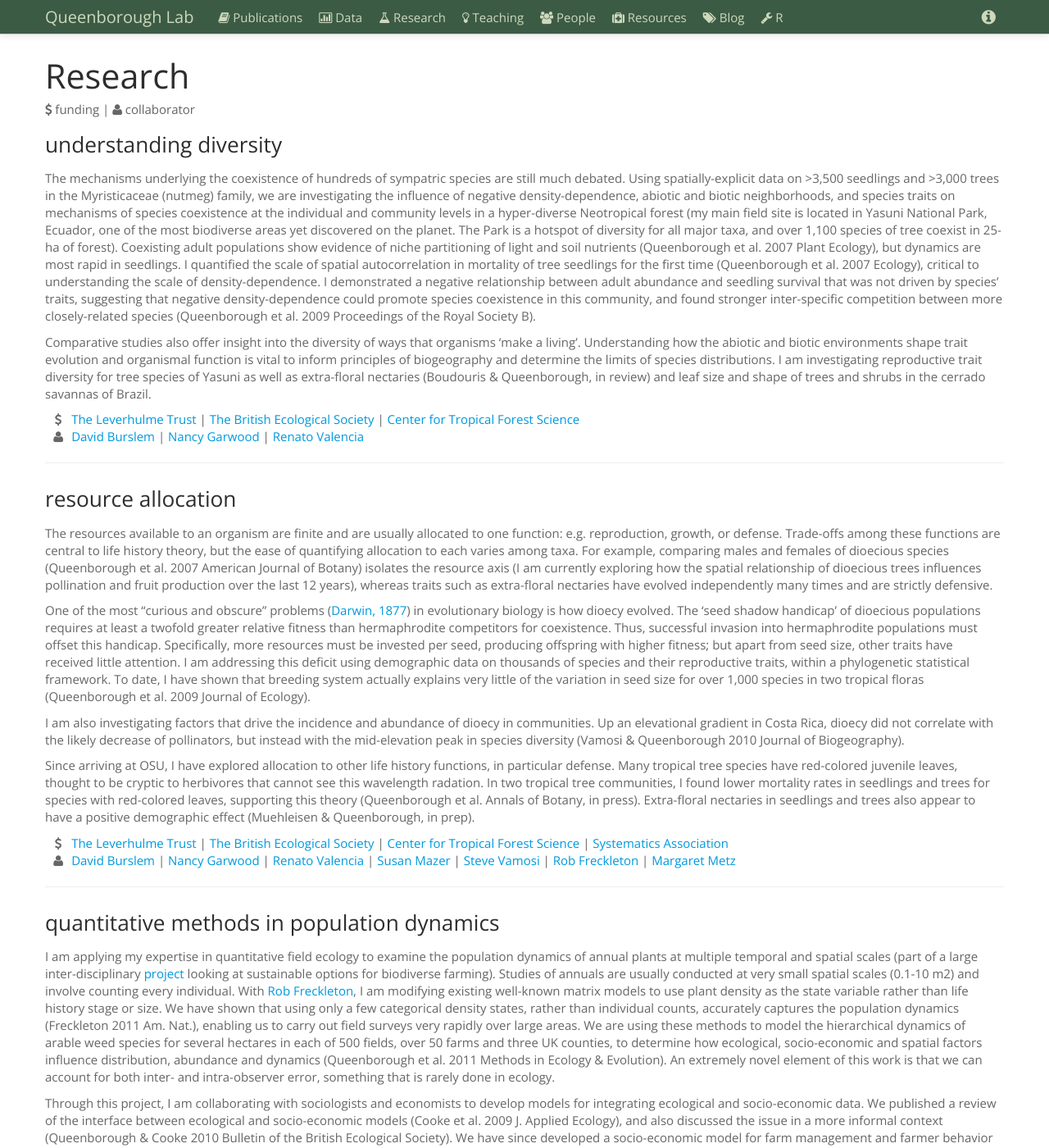
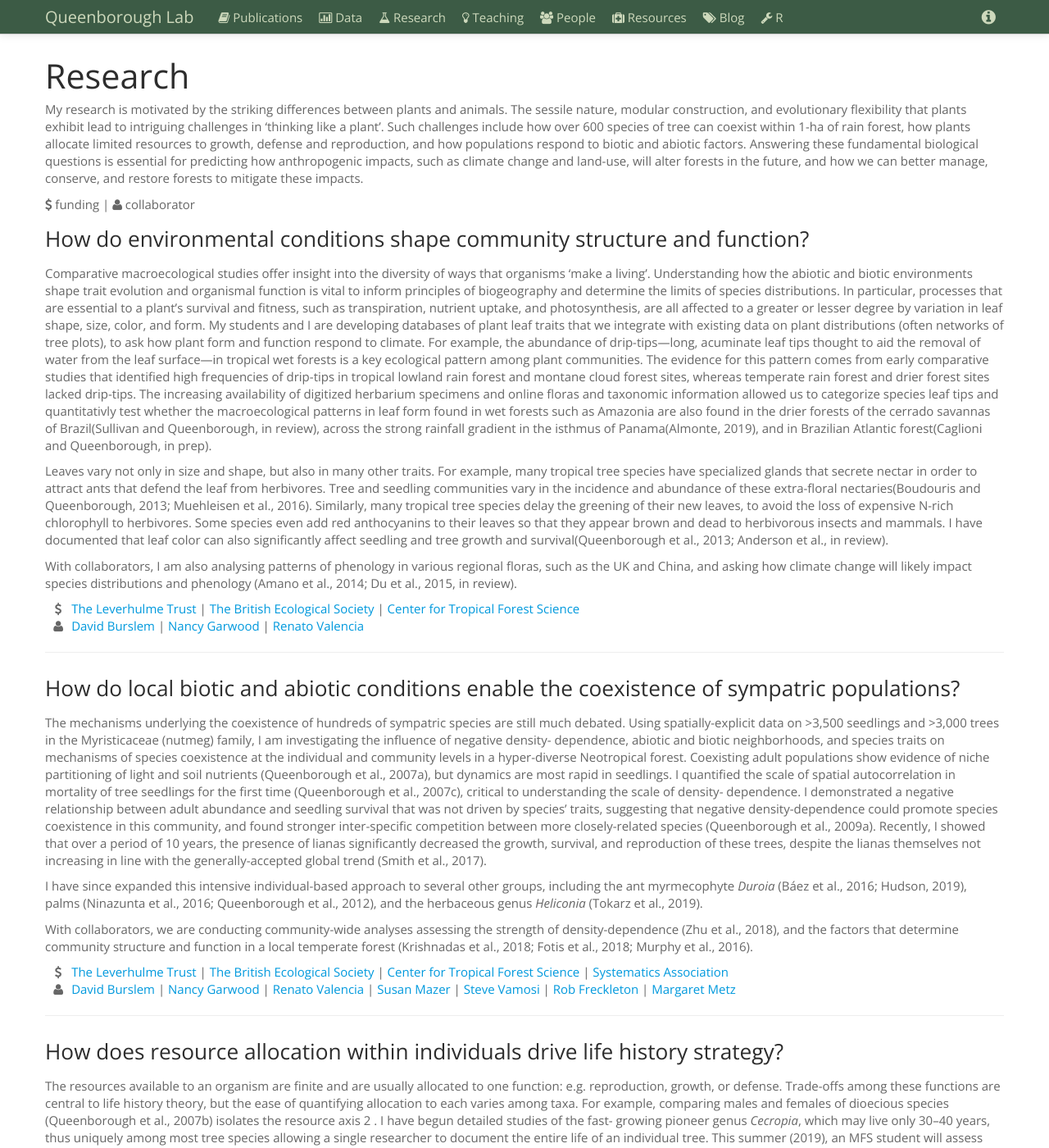
Before and after one commit to saq/saq.github.io, a Jekyll site: the page built from research.md, in a window 1280 px wide and 1400 px high. Shown: the whole window at 82% size. Built offline with Jekyll 4.4.1, drawn with Linux system fonts in a browser that asks for light colours; some of the changed text lies outside the part shown.

Commit message:
Update research.md

```diff
--- a/research.md
+++ b/research.md
@@ -6,16 +6,53 @@ title: Research
 
 # Research
 
+My research is motivated by the striking differences between plants and animals. The
+sessile nature, modular construction, and evolutionary flexibility that plants exhibit lead
+to intriguing challenges in ‘thinking like a plant’. Such challenges include how over
+600 species of tree can coexist within 1-ha of rain forest, how plants allocate limited
+resources to growth, defense and reproduction, and how populations respond to biotic
+and abiotic factors. Answering these fundamental biological questions is essential for
+predicting how anthropogenic impacts, such as climate change and land-use, will alter
+forests in the future, and how we can better manage, conserve, and restore forests to
+mitigate these impacts.
+
 <div>
 <p> <span class="showtooltip" title="funding source"><i class="icon-dollar"> </i></span> funding | <span class="showtooltip" title="collaborators"><i class="icon-user"> </i></span> collaborator </p>
 </div>
 
 
-### understanding diversity
+### How do environmental conditions shape community structure and function?
 
-The mechanisms underlying the coexistence of hundreds of sympatric species are still much debated. Using spatially-explicit data on >3,500 seedlings and >3,000 trees in the Myristicaceae (nutmeg) family, we are investigating the influence of negative density-dependence, abiotic and biotic neighborhoods, and species traits on mechanisms of species coexistence at the individual and community levels in a hyper-diverse Neotropical forest (my main field site is located in Yasuni National Park, Ecuador, one of the most biodiverse areas yet discovered on the planet. The Park is a hotspot of diversity for all major taxa, and over 1,100 species of tree coexist in 25-ha of forest). Coexisting adult populations show evidence of niche partitioning of light and soil nutrients (Queenborough et al. 2007 Plant Ecology), but dynamics are most rapid in seedlings. I quantified the scale of spatial autocorrelation in mortality of tree seedlings for the first time (Queenborough et al. 2007 Ecology), critical to understanding the scale of density-dependence. I demonstrated a negative relationship between adult abundance and seedling survival that was not driven by species' traits, suggesting that negative density-dependence could promote species coexistence in this community, and found stronger inter-specific competition between more closely-related species (Queenborough et al. 2009 Proceedings of the Royal Society B).
+Comparative macroecological studies offer insight into the diversity of ways that organisms ‘make a living’. Understanding how the abiotic and biotic environments shape trait
+evolution and organismal function is vital to inform principles of biogeography and determine the limits of species distributions. In particular, processes that are essential to a
+plant’s survival and fitness, such as transpiration, nutrient uptake, and photosynthesis,
+are all affected to a greater or lesser degree by variation in leaf shape, size, color, and
+form. My students and I are developing databases of plant leaf traits that we integrate
+with existing data on plant distributions (often networks of tree plots), to ask how plant
+form and function respond to climate. For example, the abundance of drip-tips—long,
+acuminate leaf tips thought to aid the removal of water from the leaf surface—in tropical wet forests is a key ecological pattern among plant communities. The evidence for
+this pattern comes from early comparative studies that identified high frequencies of
+drip-tips in tropical lowland rain forest and montane cloud forest sites, whereas temperate rain forest and drier forest sites lacked drip-tips. The increasing availability of
+digitized herbarium specimens and online floras and taxonomic information allowed
+us to categorize species leaf tips and quantitativly test whether the macroecological patterns in leaf form found in wet forests such as Amazonia are also found in the drier
+forests of the cerrado savannas of Brazil(Sullivan and Queenborough, in review), across
+the strong rainfall gradient in the isthmus of Panama(Almonte, 2019), and in Brazilian
+Atlantic forest(Caglioni and Queenborough, in prep).
 
-Comparative studies also offer insight into the diversity of ways that organisms 'make a living'. Understanding how the abiotic and biotic environments shape trait evolution and organismal function is vital to inform principles of biogeography and determine the limits of species distributions. I am investigating reproductive trait diversity for tree species of Yasuni as well as extra-floral nectaries (Boudouris & Queenborough, in review) and leaf size and shape of trees and shrubs in the cerrado savannas of Brazil.
+Leaves vary not only in size and shape, but also in many other traits. For example,
+many tropical tree species have specialized glands that secrete nectar in order to attract
+ants that defend the leaf from herbivores. Tree and seedling communities vary in the
+incidence and abundance of these extra-floral nectaries(Boudouris and Queenborough,
+2013; Muehleisen et al., 2016). Similarly, many tropical tree species delay the greening
+of their new leaves, to avoid the loss of expensive N-rich chlorophyll to herbivores.
+Some species even add red anthocyanins to their leaves so that they appear brown and
+dead to herbivorous insects and mammals. I have documented that leaf color can also
+significantly affect seedling and tree growth and survival(Queenborough et al., 2013;
+Anderson et al., in review).
+
+With collaborators, I am also analysing patterns of phenology in various regional
+floras, such as the UK and China, and asking how climate change will likely impact
+species distributions and phenology (Amano et al., 2014; Du et al., 2015, in review).
 
   <div>
     <ul class="icons-ul">
@@ -26,15 +63,30 @@ Comparative studies also offer insight into the diversity of ways that organisms
 
 <hr>
 
-### resource allocation
+### How do local biotic and abiotic conditions enable the coexistence of sympatric populations?
 
-The resources available to an organism are finite and are usually allocated to one function: e.g. reproduction, growth, or defense. Trade-offs among these functions are central to life history theory, but the ease of quantifying allocation to each varies among taxa. For example, comparing males and females of dioecious species (Queenborough et al. 2007 American Journal of Botany) isolates the resource axis (I am currently exploring how the spatial relationship of dioecious trees influences pollination and fruit production over the last 12 years), whereas traits such as extra-floral nectaries have evolved independently many times and are strictly defensive.
+The mechanisms underlying the coexistence of hundreds of sympatric species are still
+much debated. Using spatially-explicit data on >3,500 seedlings and >3,000 trees in the
+Myristicaceae (nutmeg) family, I am investigating the influence of negative density-
+dependence, abiotic and biotic neighborhoods, and species traits on mechanisms of
+species coexistence at the individual and community levels in a hyper-diverse Neotropical forest. Coexisting adult populations show evidence of niche partitioning of light
+and soil nutrients (Queenborough et al., 2007a), but dynamics are most rapid in seedlings.
+I quantified the scale of spatial autocorrelation in mortality of tree seedlings for the
+first time (Queenborough et al., 2007c), critical to understanding the scale of density-
+dependence. I demonstrated a negative relationship between adult abundance and seedling
+survival that was not driven by species’ traits, suggesting that negative density-dependence
+could promote species coexistence in this community, and found stronger inter-specific
+competition between more closely-related species (Queenborough et al., 2009a). Recently, I showed that over a period of 10 years, the presence of lianas significantly decreased the growth, survival, and reproduction of these trees, despite the lianas themselves not increasing in line with the generally-accepted global trend (Smith et al., 2017).
 
-One of the most "curious and obscure" problems (<a href="https://en.wikipedia.org/wiki/The_Different_Forms_of_Flowers_on_Plants_of_the_Same_Species">Darwin, 1877</a>) in evolutionary biology is how dioecy evolved. The 'seed shadow handicap' of dioecious populations requires at least a twofold greater relative fitness than hermaphrodite competitors for coexistence. Thus, successful invasion into hermaphrodite populations must offset this handicap. Specifically, more resources must be invested per seed, producing offspring with higher fitness; but apart from seed size, other traits have received little attention. I am addressing this deficit using demographic data on thousands of species and their reproductive traits, within a phylogenetic statistical framework. To date, I have shown that breeding system actually explains very little of the variation in seed size for over 1,000 species in two tropical floras (Queenborough et al. 2009 Journal of Ecology).
+I have since expanded this intensive individual-based approach to several other groups,
+including the ant myrmecophyte *Duroia* (Báez et al., 2016; Hudson, 2019), palms (Ninazunta
+et al., 2016; Queenborough et al., 2012), and the herbaceous genus *Heliconia* (Tokarz
+et al., 2019).
 
-I am also investigating factors that drive the incidence and abundance of dioecy in communities. Up an elevational gradient in Costa Rica, dioecy did not correlate with the likely decrease of pollinators, but instead with the mid-elevation peak in species diversity (Vamosi & Queenborough 2010 Journal of Biogeography).
-
-Since arriving at OSU, I have explored allocation to other life history functions, in particular defense. Many tropical tree species have red-colored juvenile leaves, thought to be cryptic to herbivores that cannot see this wavelength radation. In two tropical tree communities, I found lower mortality rates in seedlings and trees for species with red-colored leaves, supporting this theory (Queenborough et al. Annals of Botany, in press). Extra-floral nectaries in seedlings and trees also appear to have a positive demographic effect (Muehleisen & Queenborough, in prep).
+With collaborators, we are conducting community-wide analyses assessing the strength
+of density-dependence (Zhu et al., 2018), and the factors that determine community
+structure and function in a local temperate forest (Krishnadas et al., 2018; Fotis et al.,
+2018; Murphy et al., 2016).
 
 
   <div>
@@ -46,13 +98,69 @@ Since arriving at OSU, I have explored allocation to other life history function
 
 <hr>
 
+### How does resource allocation within individuals drive life history strategy?
+
+The resources available to an organism are finite and are usually allocated to one function: e.g. reproduction, growth, or defense. Trade-offs among these functions are central to life history theory, but the ease of quantifying allocation to each varies among
+taxa. For example, comparing males and females of dioecious species (Queenborough
+et al., 2007b) isolates the resource axis 2 . I have begun detailed studies of the fast-
+growing pioneer genus *Cecropia*, which may live only 30–40 years, thus uniquely among
+most tree species allowing a single researcher to document the entire life of an individual tree. This summer (2019), an MFS student will assess variation in the growth
+of co-existing *Cecropia* species as a function of climate, using a newly-developed dendrochronology technique that allows us to use leaf and inflorescence scars to recreate the history of each individual, something that is impossible for many tropical tree
+species (Gerhke, 2020).
+
+Other traits, such as extra-floral nectaries, have evolved independently many times
+and are almost certainly strictly defensive. Many tropical tree species have red-colored
+juvenile leaves, thought to be cryptic to herbivores that cannot see this wavelength radation. In two tropical tree communities, I found lower mortality rates in seedlings and
+trees for species with red-colored leaves, supporting this theory (Queenborough et al.,
+2013). Extra-floral nectaries in seedlings and trees also appear to have a positive demo-
+graphic effect (Muehleisen et al., 2016). This summer (2019), a Yale College student
+will document the incidence of extra-floral nectaries, juvenile leaf color, and associated
+leaf damage in the tree seedling community at Yasuni (Liu, 2019).
+
+One of the most “curious and obscure” problems in evolutionary biology is how
+dioecy evolved. The ‘seed shadow handicap’ of dioecious populations requires at least a
+twofold greater relative fitness than hermaphrodite competitors for coexistence. Thus,
+successful invasion into hermaphrodite populations must offset this handicap. Specifically, more resources must be invested per seed, producing offspring with higher fitness; but apart from seed size, other traits have received little attention. I am addressing this deficit using demographic data on thousands of species and their reproductive
+traits, within a phylogenetic statistical framework. To date, I have shown that breeding
+system actually explains very little of the variation in seed size for over 1,000 species in
+two tropical floras (Queenborough et al., 2009b).
+
+I am also investigating factors that drive the incidence and abundance of dioecy in
+communities. Up an elevational gradient in Costa Rica, dioecy did not correlate with
+the likely decrease of pollinators, but instead with the mid-elevation peak in species
+diversity (Vamosi and Queenborough, 2010). These investigations of the ecological and
+evolutionary significance of dioecy will be expanded in the near future.
+
+
 ### quantitative methods in population dynamics
 
-I am applying my expertise in quantitative field ecology to examine the population dynamics of annual plants at multiple temporal and spatial scales (part of a large inter-disciplinary [project](http://www.relu.ac.uk/research/projects/SecondCall/Sutherland.htm) looking at sustainable options for biodiverse farming). Studies of annuals are usually conducted at very small spatial scales (0.1-10 m2) and involve counting every individual. With [Rob Freckleton](http://www.shef.ac.uk/aps/staff-and-students/acadstaff/freckleton), I am modifying existing well-known matrix models to use plant density as the state variable rather than life history stage or size. We have shown that using only a few categorical density states, rather than individual counts, accurately captures the population dynamics (Freckleton 2011 Am. Nat.), enabling us to carry out field surveys very rapidly over large areas. We are using these methods to model the hierarchical dynamics of arable weed species for several hectares in each of 500 fields, over 50 farms and three UK counties, to determine how ecological, socio-economic and spatial factors influence distribution, abundance and dynamics (Queenborough et al. 2011 Methods in Ecology & Evolution). An extremely novel element of this work is that we can account for both inter- and intra-observer error, something that is rarely done in ecology.
+I am applying my expertise in quantitative field ecology to examine the population dy-
+namics of herbaceous annual plants at multiple temporal and spatial scales. Studies of
+annual plants are usually conducted at very small spatial scales (0.1-10 m 2 ) and involve
+counting every individual. I am developing work initiated during my post-doc to mod-
+ify existing well-known matrix models to use plant density as the state variable rather
+than life-history stage or plant size. We have shown that using only a few categorical
+density states, rather than individual counts, accurately captures the population dynam-
+ics (Freckleton et al., 2011), enabling us to carry out field surveys very rapidly over large
+areas. These methods are being used to model the hierarchical dynamics of arable weed
+species for several hectares in each of 500 fields, over 50 farms and three UK counties,
+to determine how ecological, socio-economic and spatial factors influence distribution,
+abundance and dynamics (Queenborough et al., 2011). An extremely novel element of
+this work is that we can account for both inter- and intra-observer error, something that
+is rarely done in ecology.
 
-Through this project, I am collaborating with sociologists and economists to develop models for integrating ecological and socio-economic data. We published a review of the interface between ecological and socio-economic models (Cooke et al. 2009 J. Applied Ecology), and also discussed the issue in a more informal context (Queenborough & Cooke 2010 Bulletin of the British Ecological Society). We have since developed a socio-economic model for farm management and farmer behavior (Cooke et al SAGE Open, in review) and plan to integrate it with models of weed and bird populations.
+Through this project, I am collaborating with sociologists and economists to de-
+velop models for integrating ecological and socio-economic data. We published a re-
+view of the interface between ecological and socio-economic models(Cooke et al., 2009),
+and also discussed the issue in a more informal context (Queenborough and Cooke,
+2010). We have since developed a socio-economic model for farm management and
+farmer behavior (Cooke et al., 2013) and plan to integrate it with models of weed and
+bird populations.
 
-I am also contributing phylogenetic analyses to various studies examining how climate change is shifting plant phenology.
+I am also contributing phylogenetic analyses to a number of studies, including ex-
+amining how climate change is shifting plant phenology (Callinger et al., 2013; Amano
+et al., 2014), and a recent meta-analysis of plant-soil feedback (Crawford et al., in press),
+as well as the analyses for a recent highly-cited meta-analysis (Comita et al., 2014).
 
   <div>
     <ul class="icons-ul">
```
